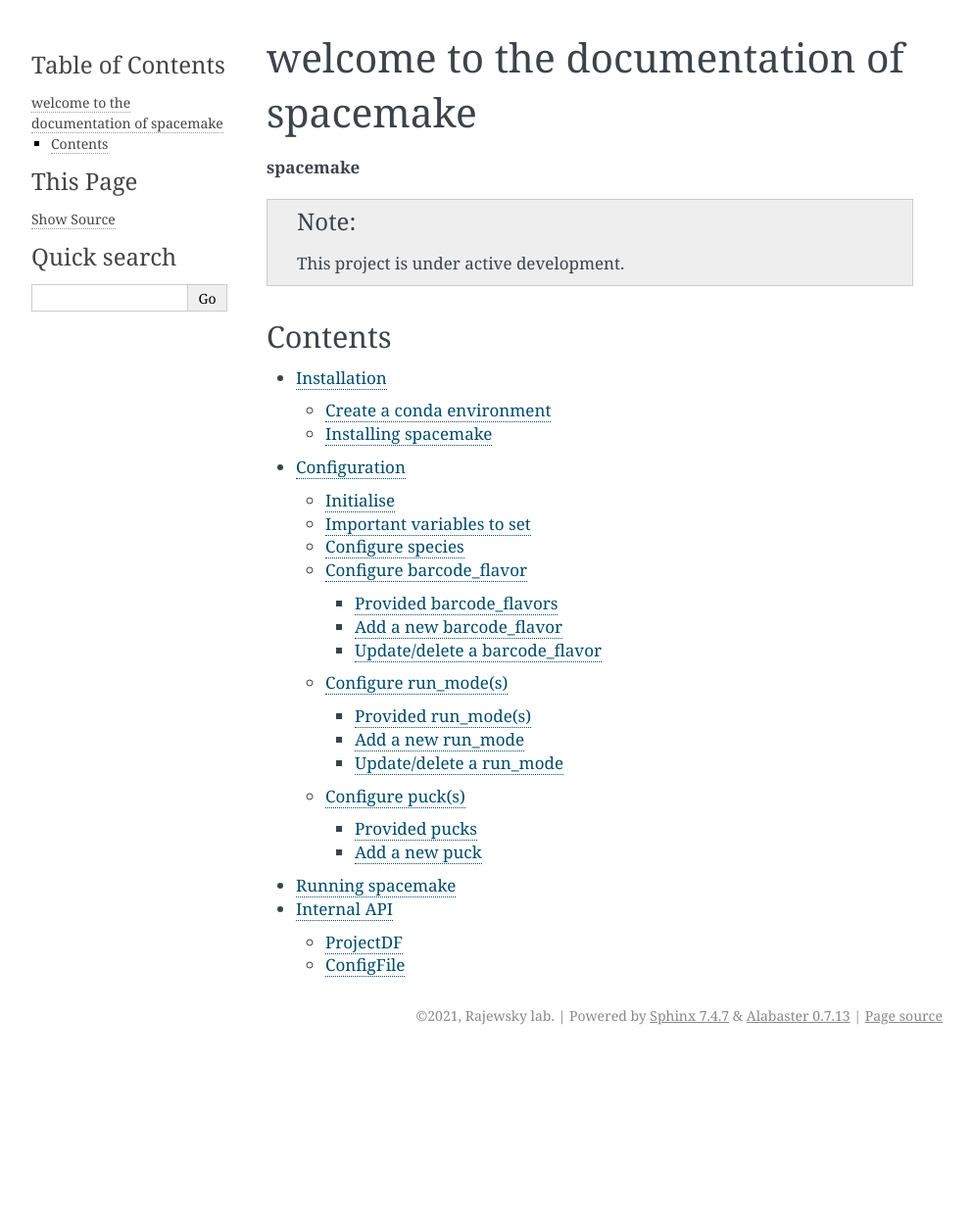
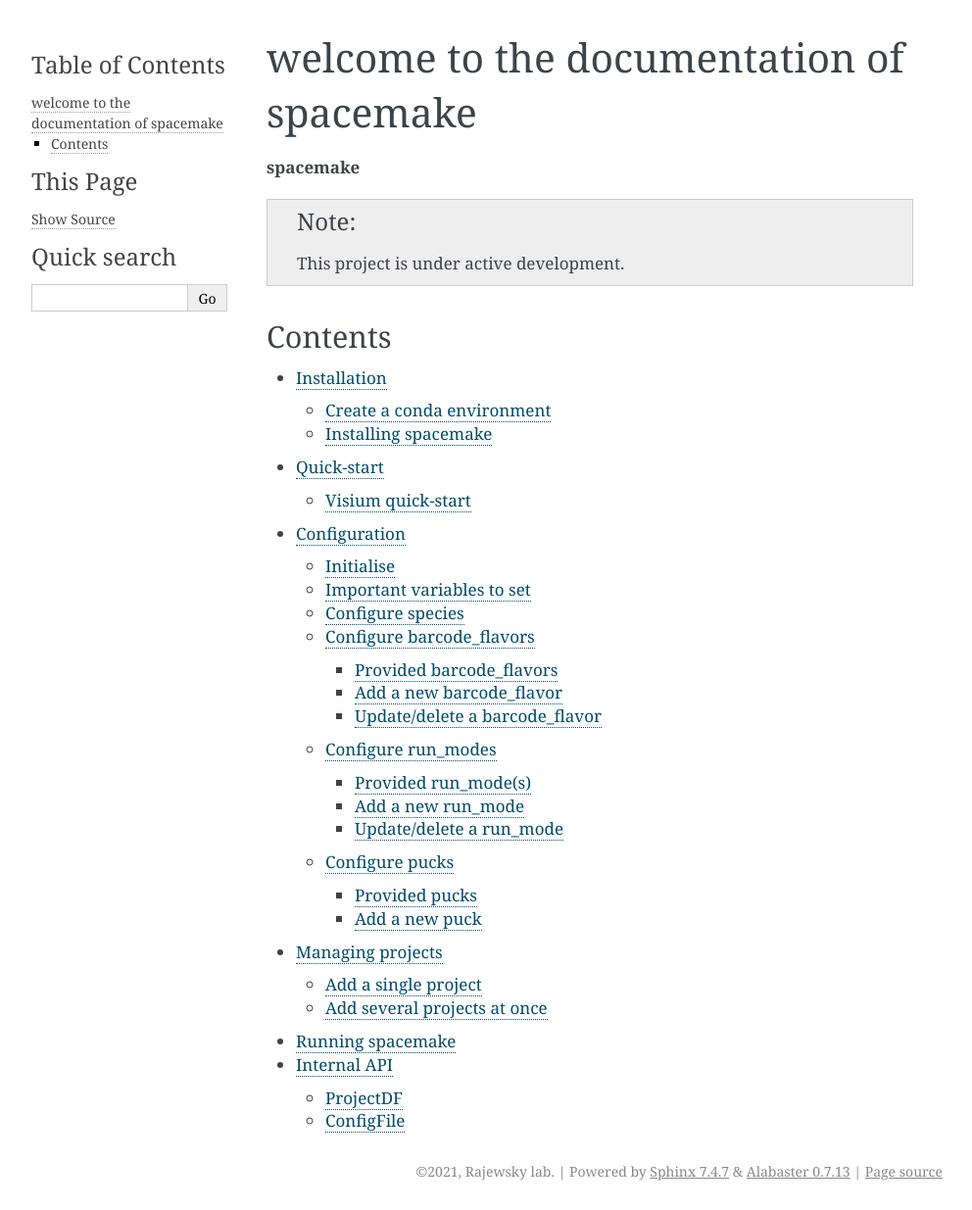
Before and after one commit to rajewsky-lab/spacemake, a Sphinx documentation site: the page built from docs/index.rst, in a window 1280 px wide. Shown: the whole page at 98% size, without its empty margins (148-1140 px from the left). Built offline with Sphinx 7.4.7, drawn with Linux system fonts in a browser that asks for light colours; before the commit the page ends 1076 px from its top, so only the background shows below that.

Commit message:
updated docs

```diff
--- a/docs/config.rst
+++ b/docs/config.rst
@@ -64,8 +64,8 @@
 
 The ``spacemake config update_species`` takes the same arguments as above, while ``spacemake config delete_species`` takes only ``--name``.
 
-Configure barcode\_flavor
--------------------------
+Configure barcode\_flavors
+--------------------------
 
 .. _configure-barcode_flavor:
 
@@ -81,6 +81,7 @@
 Spacemake provides the following barcode\_flavors out of the box:
 
 .. code-block:: yaml
+
     default:
         cell: "r1[0:12]"
         UMI: "r1[12:20]"
@@ -120,8 +121,8 @@
 
 The ``spacemake config update_barcode_flavor`` takes the same arguments as above, while ``spacemake config delete_barcode_flavor`` takes only ``--name``.
 
-Configure run\_mode(s)
-----------------------
+Configure run\_modes
+--------------------
 
 .. _configure-run_mode:
 
@@ -182,6 +183,7 @@
         count_mm_reads: False
 
 **NOTE: If a sample has no run\_mode provided, the ``default`` will be used**
+
 **NOTE 2: If a run\_mode variable is not provided, the variable of the default run\_mode will be used**
 
 Add a new run\_mode
@@ -212,8 +214,8 @@
 The ``spacemake config update_run_mode`` takes the same arguments as above, while ``spacemake config delete_run_mode`` takes only ``--name``.
 
 
-Configure puck(s)
------------------
+Configure pucks
+---------------
 
 .. _configure-puck:
 
@@ -255,7 +257,7 @@
 
 .. code-block::
 
-   spacemake config add_puck
+   spacemake config add_puck \
       --name NAME \        # name of the puck
       --width_um WIDTH_UM \
       --spot_diameter_um SPOT_DIAMETER_UM \
--- a/docs/index.rst
+++ b/docs/index.rst
@@ -13,6 +13,8 @@
 .. toctree::
 
    install
+   quick-start
    config
+   projects
    run
    api
--- a/docs/install.rst
+++ b/docs/install.rst
@@ -6,15 +6,11 @@
 Create a conda environment
 --------------------------
 
-Spacemake has the following dependencies:
-
-.. include:: ../environment.yaml
-
 The most straightforward way of installing spacemake, is first creating a conda environment with the above packages.
 
 To do this, we highly recommend using `mamba <https://github.com/mamba-org/mamba>`_, a much faster conda package manager than conda itself.
 
-After mamba is installed, download the `environment.yaml <https://raw.githubusercontent.com/rajewsky-lab/spacemake/dev/environment.yaml>`_.
+After mamba is installed, download the `environment.yaml <https://raw.githubusercontent.com/rajewsky-lab/spacemake/dev/environment.yaml>`_. This environment.yaml, contains all the dependencies required by spacemake.
 
 Once downloaded, to install all spacemake dependencies, type::
 
--- /dev/null
+++ b/docs/projects.rst
@@ -0,0 +1,10 @@
+Managing projects
+=================
+
+Add a single project
+--------------------
+
+Add several projects at once
+----------------------------
+
+.. _add-several-projects:
--- /dev/null
+++ b/docs/quick-start.rst
@@ -0,0 +1,31 @@
+Quick-start
+===========
+
+The examples here are minimal code pieces how to start spacemake. They assume that you have initialised spacemake
+with ``spacemake init`` as described :ref:`here <_installation>`.
+
+As spacemake comes with no ``default`` value for ``species``, before you can start anything, you need to add one
+using ``spacemake config add_species`` as described :ref:`here <_configure-species>`.
+
+Visium quick-start
+------------------
+
+To add a visium project, simply type::
+
+   spacemake projects add_sample \
+      --project_id <project_id> \
+      --sample_id <sample_id> \
+      --R1 <path_to_R1.fastq.gz> \
+      --R2 <path_to_R2.fastq.gz> \
+      --species <species> \
+      --puck visium \
+      --run_mode visium \
+      --barcode_flavor visium
+
+As you can see, above we add a new visium project with ``puck, run_mode, barcode_flavor`` all set to ``visium``.
+
+This is possible as spacemake comes with pre-defined variables, all suited for visium. The visium ``run_mode`` will process the
+sample in the same way as `spaceranger <https://support.10xgenomics.com/spatial-gene-expression/software/pipelines/latest/what-is-space-ranger>`_ would: intronic reads will not be counted, multi-mappers (where the multi-mapping read maps only to one CDS or UTR region) will be counted,
+3' polyA stretches will not be trimmed from Read2.
+
+**To add several visium projects at once, follow :ref:`the tutorial here <_add-several-projects>`**
```
